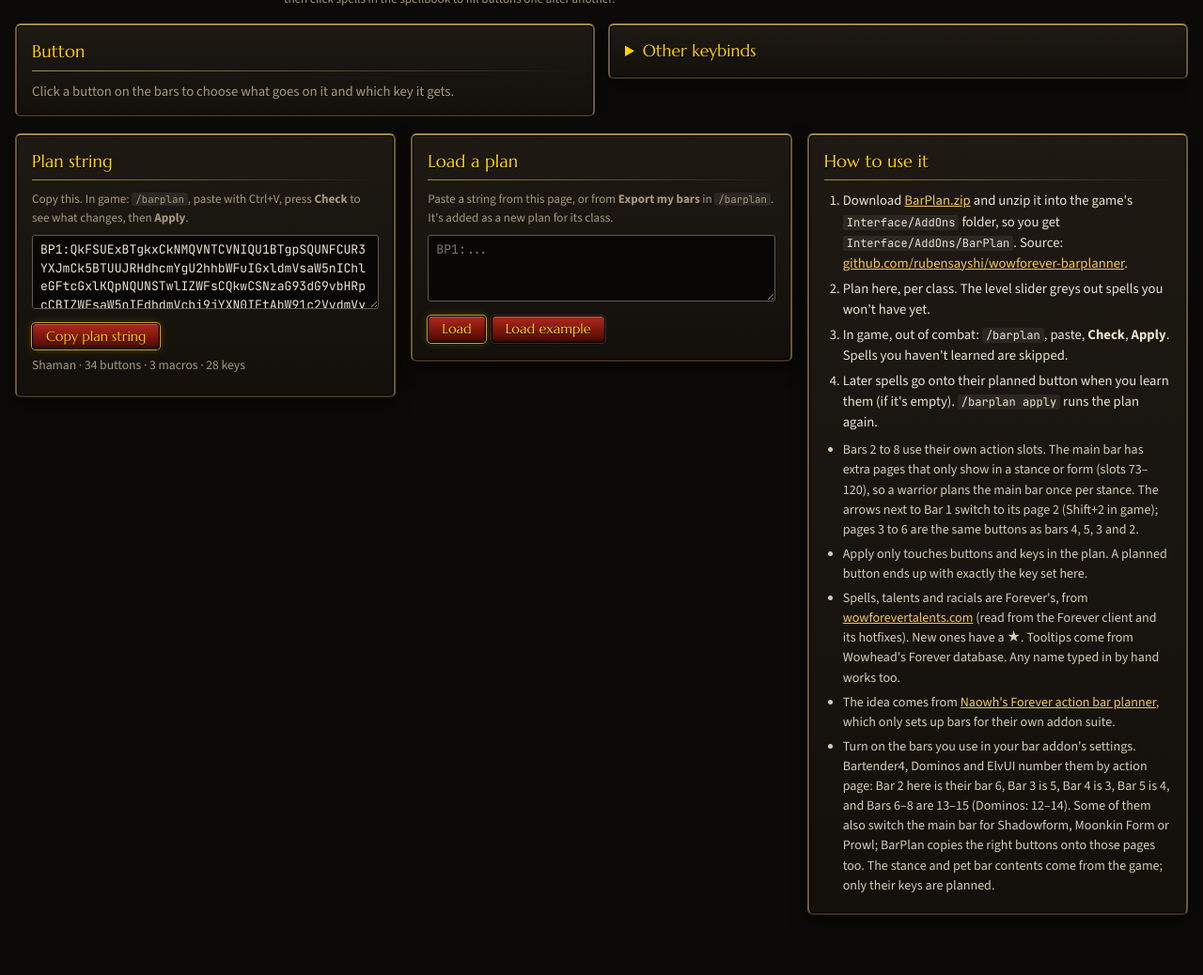
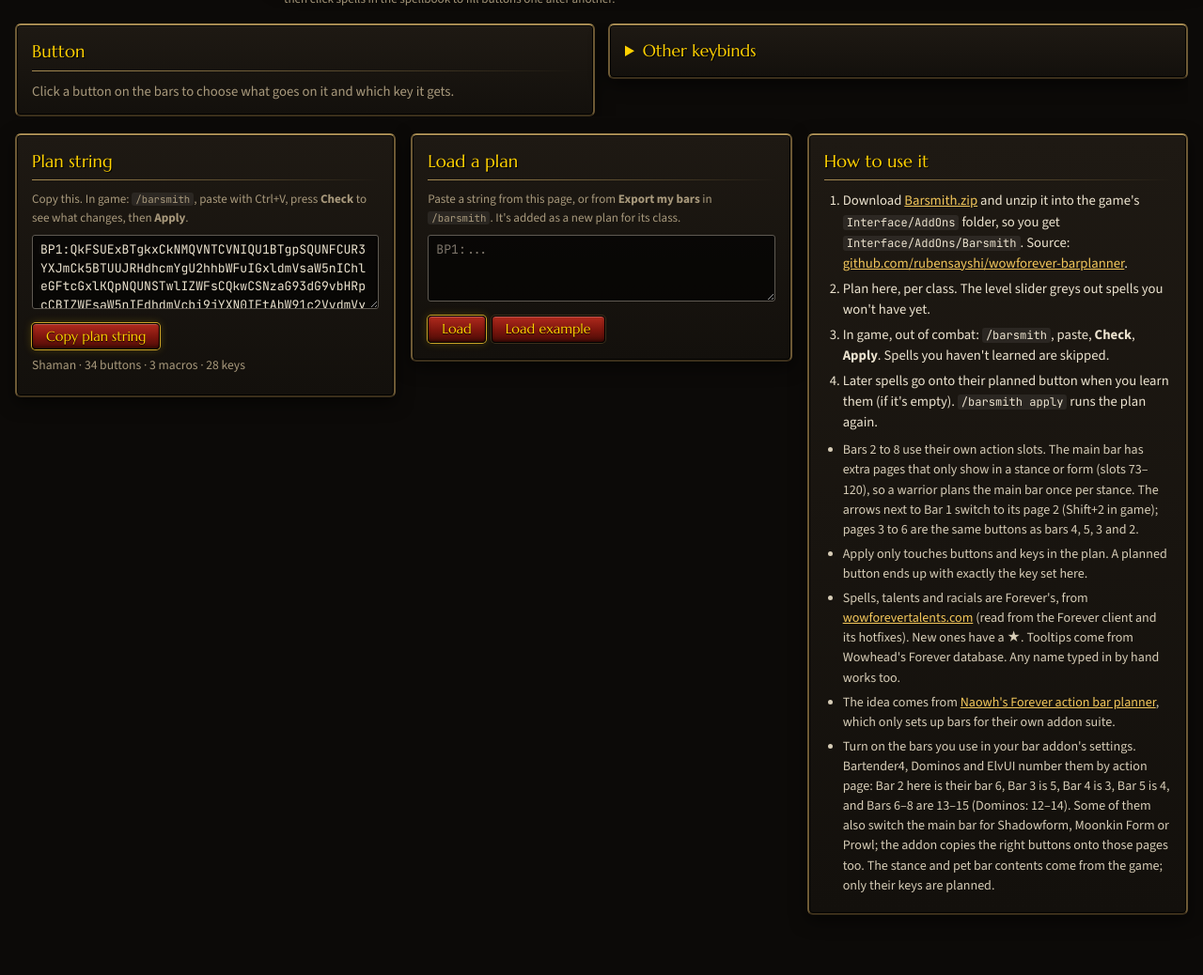
Before and after one commit to rubensayshi/wowforever-barplanner, a plain HTML site: page index.html in a window 1280 px wide. Shown: the part 974-2012 px from the top of the page at 94% size. Drawn offline with nearby package versions, Linux system fonts and the light colour scheme; grey boxes are pictures that could not be loaded.

Commit message:
Rename the addon to Barsmith (/barsmith, /barplan still works)
The download is now Barsmith.zip. The plan string format is unchanged,
so strings copied before still load.

Co-Authored-By: Claude Opus 5.5 <noreply@anthropic.com>

```diff
--- a/index.html
+++ b/index.html
@@ -257,7 +257,7 @@ ol.steps li, .howto ul li { margin-bottom: 5px; }
       </svg>
       <h1>Barsmith</h1>
     </div>
-    <p class="lede">Set up your bars like you would in game: drag spells from the spellbook onto your bars, write macros, then use keybind mode. Copy the plan string at the bottom into <code>/barplan</code> in game (BarPlan addon) to apply it. Works with EllesmereUI, Bartender4, Dominos and ElvUI. Your plans are saved in this browser, as many per class as you like.</p>
+    <p class="lede">Set up your bars like you would in game: drag spells from the spellbook onto your bars, write macros, then use keybind mode. Copy the plan string at the bottom into <code>/barsmith</code> in game (Barsmith addon) to apply it. Works with EllesmereUI, Bartender4, Dominos and ElvUI. Your plans are saved in this browser, as many per class as you like.</p>
   </div>
   <div class="who">
     <div class="row">
@@ -316,14 +316,14 @@ ol.steps li, .howto ul li { margin-bottom: 5px; }
 <div class="bottom">
   <section class="panel">
     <h2>Plan string</h2>
-    <p class="note" style="margin:0 0 8px">Copy this. In game: <code>/barplan</code>, paste with Ctrl+V, press <b>Check</b> to see what changes, then <b>Apply</b>.</p>
+    <p class="note" style="margin:0 0 8px">Copy this. In game: <code>/barsmith</code>, paste with Ctrl+V, press <b>Check</b> to see what changes, then <b>Apply</b>.</p>
     <textarea id="out" readonly spellcheck="false"></textarea>
     <div class="row" style="margin-top:8px"><button class="btn primary" id="copy">Copy plan string</button><span class="stats" id="stats"></span></div>
     <ul class="warnings" id="warnings"></ul>
   </section>
   <section class="panel">
     <h2>Load a plan</h2>
-    <p class="note" style="margin:0 0 8px">Paste a string from this page, or from <b>Export my bars</b> in <code>/barplan</code>. It's added as a new plan for its class.</p>
+    <p class="note" style="margin:0 0 8px">Paste a string from this page, or from <b>Export my bars</b> in <code>/barsmith</code>. It's added as a new plan for its class.</p>
     <textarea id="in" rows="3" spellcheck="false" placeholder="BP1:..."></textarea>
     <div class="row" style="margin-top:8px">
       <button class="btn primary" id="load">Load</button>
@@ -334,17 +334,17 @@ ol.steps li, .howto ul li { margin-bottom: 5px; }
   <section class="panel howto">
     <h2>How to use it</h2>
     <ol class="steps">
-      <li>Download <a href="BarPlan.zip">BarPlan.zip</a> and unzip it into the game's <code>Interface/AddOns</code> folder, so you get <code>Interface/AddOns/BarPlan</code>. Source: <a href="https://github.com/rubensayshi/wowforever-barplanner">github.com/rubensayshi/wowforever-barplanner</a>.</li>
+      <li>Download <a href="Barsmith.zip">Barsmith.zip</a> and unzip it into the game's <code>Interface/AddOns</code> folder, so you get <code>Interface/AddOns/Barsmith</code>. Source: <a href="https://github.com/rubensayshi/wowforever-barplanner">github.com/rubensayshi/wowforever-barplanner</a>.</li>
       <li>Plan here, per class. The level slider greys out spells you won't have yet.</li>
-      <li>In game, out of combat: <code>/barplan</code>, paste, <b>Check</b>, <b>Apply</b>. Spells you haven't learned are skipped.</li>
-      <li>Later spells go onto their planned button when you learn them (if it's empty). <code>/barplan apply</code> runs the plan again.</li>
+      <li>In game, out of combat: <code>/barsmith</code>, paste, <b>Check</b>, <b>Apply</b>. Spells you haven't learned are skipped.</li>
+      <li>Later spells go onto their planned button when you learn them (if it's empty). <code>/barsmith apply</code> runs the plan again.</li>
     </ol>
     <ul>
       <li>Bars 2 to 8 use their own action slots. The main bar has extra pages that only show in a stance or form (slots 73–120), so a warrior plans the main bar once per stance. The arrows next to Bar 1 switch to its page 2 (Shift+2 in game); pages 3 to 6 are the same buttons as bars 4, 5, 3 and 2.</li>
       <li>Apply only touches buttons and keys in the plan. A planned button ends up with exactly the key set here.</li>
       <li>Spells, talents and racials are Forever's, from <a href="https://wowforevertalents.com/">wowforevertalents.com</a> (read from the Forever client and its hotfixes). New ones have a ★. Tooltips come from Wowhead's Forever database. Any name typed in by hand works too.</li>
       <li>The idea comes from <a href="https://naowh.gg/forever/action-bars">Naowh's Forever action bar planner</a>, which only sets up bars for their own addon suite.</li>
-      <li>Turn on the bars you use in your bar addon's settings. Bartender4, Dominos and ElvUI number them by action page: Bar 2 here is their bar 6, Bar 3 is 5, Bar 4 is 3, Bar 5 is 4, and Bars 6–8 are 13–15 (Dominos: 12–14). Some of them also switch the main bar for Shadowform, Moonkin Form or Prowl; BarPlan copies the right buttons onto those pages too. The stance and pet bar contents come from the game; only their keys are planned.</li>
+      <li>Turn on the bars you use in your bar addon's settings. Bartender4, Dominos and ElvUI number them by action page: Bar 2 here is their bar 6, Bar 3 is 5, Bar 4 is 3, Bar 5 is 4, and Bars 6–8 are 13–15 (Dominos: 12–14). Some of them also switch the main bar for Shadowform, Moonkin Form or Prowl; the addon copies the right buttons onto those pages too. The stance and pet bar contents come from the game; only their keys are planned.</li>
     </ul>
   </section>
 </div>
@@ -363,7 +363,7 @@ const SPELLBOOK = {"classes":{"WARRIOR":[{"n":"Battle Shout","i":"ability_warrio
 "use strict";
 const D = SPELLBOOK;
 
-// ---- Bars, slots and binding commands. Keep in sync with addon/BarPlan/BarPlan.lua ----
+// ---- Bars, slots and binding commands. Keep in sync with addon/Barsmith/Barsmith.lua ----
 // first = first action slot, bind = binding command prefix. These are the slots and commands
 // EllesmereUI's bars use. Main-bar stance pages (73-120) share Bar 1's keys.
 const BARS = [
@@ -918,7 +918,7 @@ function renderOther() {
   $("macroList").innerHTML = P().macros.map((m) => `<option value="${esc(m.name)}">`).join("");
 }
 
-// ---- Plan string (same format as BarPlan.lua) ----
+// ---- Plan string (same format as Barsmith.lua) ----
 const escField = (s) => String(s ?? "").replace(/\\/g, "\\\\").replace(/\t/g, "\\t").replace(/\r/g, "").replace(/\n/g, "\\n");
 const unescField = (s) => String(s ?? "").replace(/\\(.)/g, (m, c) => (c === "n" ? "\n" : c === "t" ? "\t" : c === "\\" ? "\\" : m));
 function toB64(text) { let bin = ""; for (const b of new TextEncoder().encode(text)) bin += String.fromCharCode(b); return btoa(bin); }
```
Also changed, not shown: .claude/launch.json (added), 9 other files.
